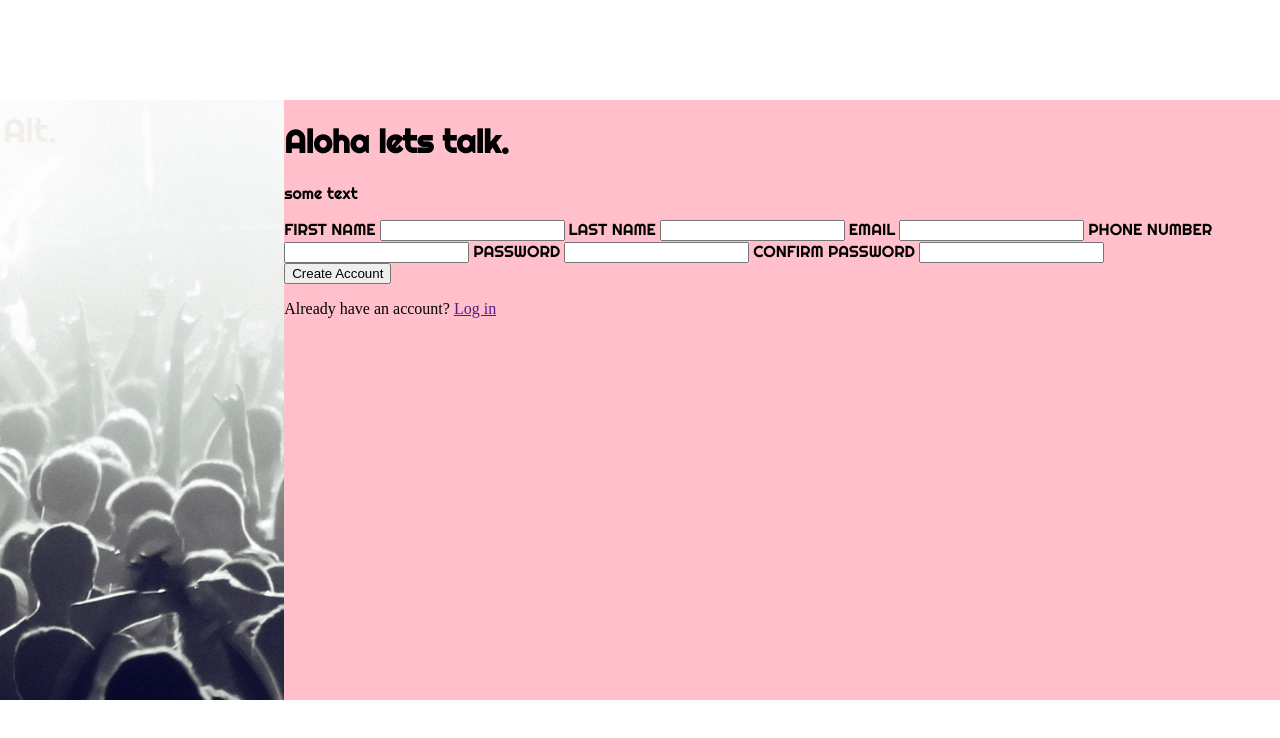
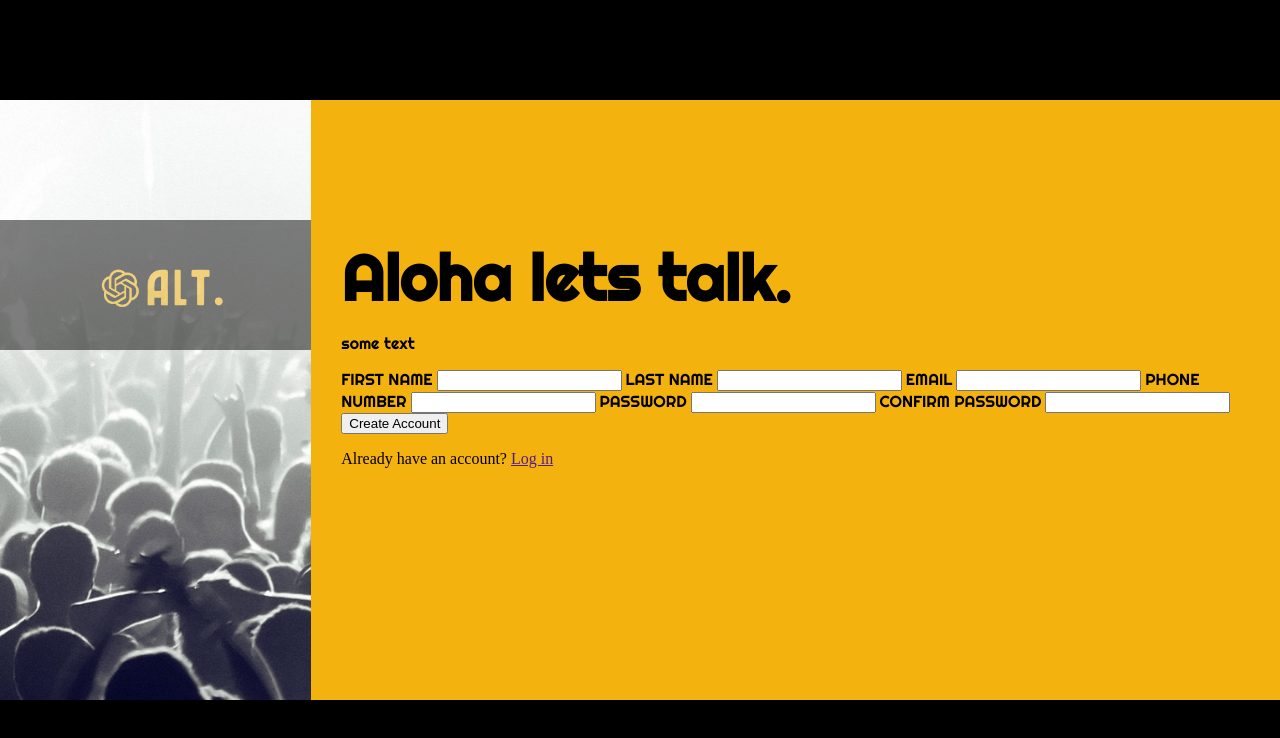
Before and after one commit to just-zack/login_page_odin, a plain HTML site: page index.html in a window 1280 px wide. Drawn offline with Linux system fonts and the light colour scheme.

Commit message:
Add main and secondary colors, continue styling

```diff
--- a/index.html
+++ b/index.html
@@ -5,7 +5,6 @@
     <meta http-equiv="X-UA-Compatible" content="IE=edge">
     <meta name="viewport" content="width=device-width, initial-scale=1.0">
     <title>ALT. Login</title>
-    <link rel="stylesheet" href="styles.css"/>
     <link rel="preconnect" href="https://fonts.googleapis.com">
     <link rel="preconnect" href="https://fonts.gstatic.com" crossorigin>
     <link href="https://fonts.googleapis.com/css2?family=Righteous&display=swap" rel="stylesheet">
@@ -15,10 +14,11 @@
         <div id="container">
             <div id="image_block">
                 <div id="transparent_block">
-                    <img class="logo" src="source/logo.png"/>
+                    <img class="logo" src="source/A (1280 × 500 px).png"/>
                 </div>
             </div>
             <div id="form_panel">
+                <div id="spacer"></div>
                 <h1 id="strapline" class="text">Aloha lets talk.</h1>
                 <p id="subheading" class="text">some text</p>
                 <div id="form_container">
@@ -47,4 +47,5 @@
         </div>
     </div>
 </body>
+<link rel="stylesheet" href="styles.css"/>
 </html>
--- a/styles.css
+++ b/styles.css
@@ -1,17 +1,17 @@
 * {
     --main-font: 'Righteous';
-    --main-color: ;
-    --secondary-color: ;
-
+    --main-color:  #F4B20E;
+    --secondary-color: black;
 }
-font-family: 'Righteous', cursive;
 
 body {
     display: flex;
-    background-image: url(/source/4.png);
     position: relative;
-    height: 100vh;
-
+    min-height: 100vh;
+    min-width: 100vw;
+    background-color: var(--secondary-color);
+    margin: 0;
+    padding: 0;
 }
 
 #container {
@@ -19,14 +19,25 @@ body {
     top: 50%;
     left: 50%;
     transform: translate(-50%, -50%);
-    background-color: pink;
+    background-color: var(--main-color);
     width: 100vw;
     height: 75vh;
     display: flex;
 }
 #image_block {
     background-image: url('/source/4.png');
-    width: 500px;
+    width: 600px;
+    position: relative;
+}
+
+#transparent_block {
+    background-color: var(--secondary-color);
+    position: absolute;
+    top: 20%;
+    opacity: 50%;
+    width: 100%;
+    display: flex;
+    justify-content: center;
 }
 
 .text {
@@ -38,6 +49,22 @@ label {
 }
 
 .logo {
-    max-height: 60px;
-    max-width: auto;
+    max-height: 120px;
+    margin: 5px;
 }
+
+#form_panel {
+    display: flex;
+    flex-direction: column;
+    margin: 30px;
+}
+
+#spacer {
+    height: 20%;
+}
+
+h1 {
+    font-size: 4rem;
+    margin: 0;
+    padding: 0;
+}
```
Also changed, not shown: source/A (1280 × 500 px).png (added).
